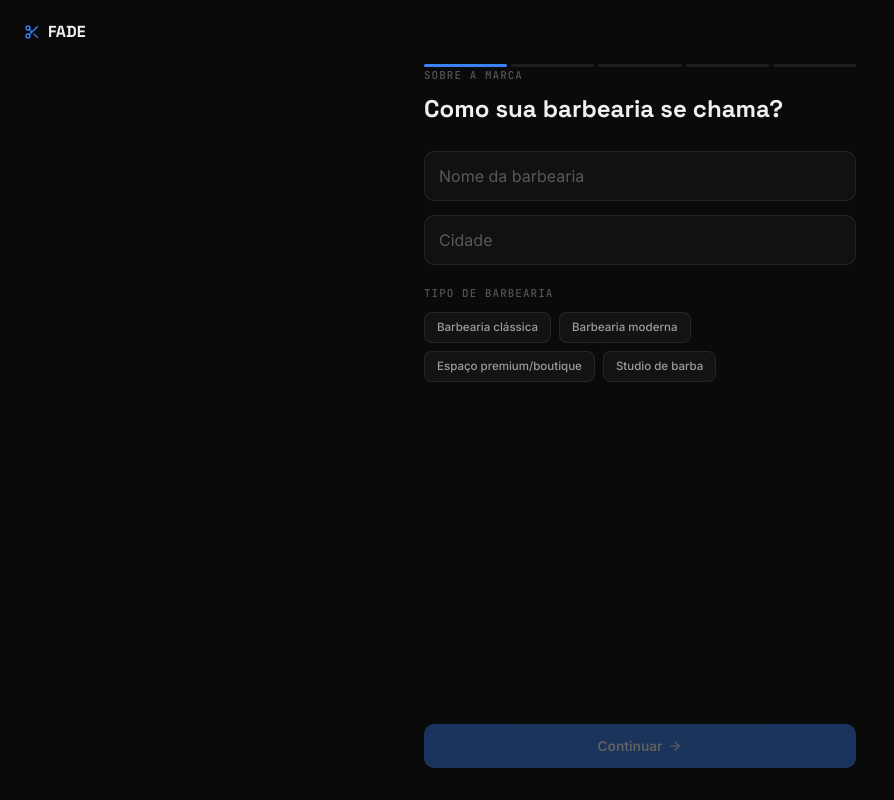
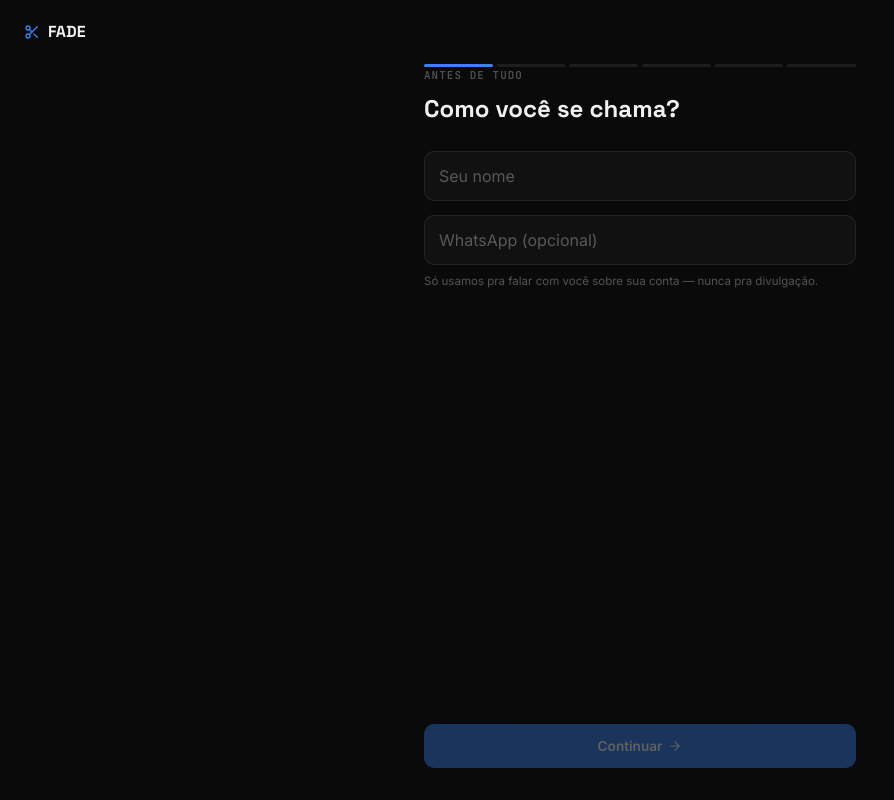
Before and after one commit to marcusvalerio/NAVE, a Next.js app: page /onboarding in a window 1280 px wide. Shown: the whole page, without its empty margins (0-894 px from the left). Built offline with nearby package versions, Linux system fonts and the light colour scheme.

Commit message:
feat: onboarding inclui nome e WhatsApp como primeira etapa

```diff
--- a/app/onboarding/page.tsx
+++ b/app/onboarding/page.tsx
@@ -17,6 +17,8 @@ export default function Onboarding() {
   const [email, setEmail] = useState("")
   const [emailSent, setEmailSent] = useState(false)
 
+  const [adminNome, setAdminNome] = useState("")
+  const [adminWhatsapp, setAdminWhatsapp] = useState("")
   const [nome, setNome] = useState("")
   const [cidade, setCidade] = useState("")
   const [tipo, setTipo] = useState("")
@@ -30,14 +32,16 @@ export default function Onboarding() {
   const toggle = (arr: string[], setArr: (v: string[]) => void, item: string) =>
     setArr(arr.includes(item) ? arr.filter(i => i !== item) : [...arr, item])
 
-  const steps = ["Marca", "Serviços", "Público & tom", "Redes", "Acesso"]
+  const steps = ["Você", "Marca", "Serviços", "Público & tom", "Redes", "Acesso"]
   const canNext = [
+    !!adminNome.trim(),
     !!(nome.trim() && cidade.trim() && tipo),
     servicos.length > 0,
     publico.length > 0 && !!tom,
     redes.length > 0,
     aceitouPolitica,
   ]
+  const lastStep = steps.length - 1
 
   const finalizar = async () => {
     if (!email.trim() || !aceitouPolitica) return
@@ -47,8 +51,9 @@ export default function Onboarding() {
 
     sessionStorage.setItem("fade_onboarding", JSON.stringify({
       nome, cidade, tipo, servicos, publico, tom, palavras, redes,
+      admin_nome: adminNome, admin_whatsapp: adminWhatsapp,
       consentimento_aceito_em: new Date().toISOString(),
-      consentimento_versao: "v1",
+      consentimento_versao: "v2",
     }))
 
     const { error } = await supabase.auth.signInWithOtp({
@@ -78,6 +83,22 @@ export default function Onboarding() {
 
           {step===0 && (
             <motion.div key="0" initial={{opacity:0,x:12}} animate={{opacity:1,x:0}} exit={{opacity:0,x:-12}} transition={{duration:.2}}>
+              <div className="label" style={{marginBottom:8}}>ANTES DE TUDO</div>
+              <h2 className="font-display" style={{fontSize:"1.5rem",fontWeight:700,marginBottom:24}}>Como você se chama?</h2>
+              <div style={{display:"flex",flexDirection:"column",gap:14}}>
+                <input className="inp" placeholder="Seu nome" value={adminNome} onChange={e=>setAdminNome(e.target.value)} />
+                <div>
+                  <input className="inp" placeholder="WhatsApp (opcional)" value={adminWhatsapp} onChange={e=>setAdminWhatsapp(e.target.value)} />
+                  <p style={{fontSize:".72rem",color:"var(--fg-faint)",marginTop:8,lineHeight:1.5}}>
+                    Só usamos pra falar com você sobre sua conta — nunca pra divulgação.
+                  </p>
+                </div>
+              </div>
+            </motion.div>
+          )}
+
+          {step===1 && (
+            <motion.div key="1" initial={{opacity:0,x:12}} animate={{opacity:1,x:0}} exit={{opacity:0,x:-12}} transition={{duration:.2}}>
               <div className="label" style={{marginBottom:8}}>SOBRE A MARCA</div>
               <h2 className="font-display" style={{fontSize:"1.5rem",fontWeight:700,marginBottom:24}}>Como sua barbearia se chama?</h2>
               <div style={{display:"flex",flexDirection:"column",gap:14}}>
@@ -95,8 +116,8 @@ export default function Onboarding() {
             </motion.div>
           )}
 
-          {step===1 && (
-            <motion.div key="1" initial={{opacity:0,x:12}} animate={{opacity:1,x:0}} exit={{opacity:0,x:-12}} transition={{duration:.2}}>
+          {step===2 && (
+            <motion.div key="2" initial={{opacity:0,x:12}} animate={{opacity:1,x:0}} exit={{opacity:0,x:-12}} transition={{duration:.2}}>
               <div className="label" style={{marginBottom:8}}>SERVIÇOS</div>
               <h2 className="font-display" style={{fontSize:"1.5rem",fontWeight:700,marginBottom:24}}>O que vocês oferecem?</h2>
               <div style={{display:"flex",flexWrap:"wrap",gap:8}}>
@@ -107,8 +128,8 @@ export default function Onboarding() {
             </motion.div>
           )}
 
-          {step===2 && (
-            <motion.div key="2" initial={{opacity:0,x:12}} animate={{opacity:1,x:0}} exit={{opacity:0,x:-12}} transition={{duration:.2}}>
+          {step===3 && (
+            <motion.div key="3" initial={{opacity:0,x:12}} animate={{opacity:1,x:0}} exit={{opacity:0,x:-12}} transition={{duration:.2}}>
               <div className="label" style={{marginBottom:8}}>PÚBLICO E VOZ</div>
               <h2 className="font-display" style={{fontSize:"1.5rem",fontWeight:700,marginBottom:24}}>Quem é seu cliente e como você fala com ele?</h2>
               <div className="label" style={{marginBottom:10}}>PÚBLICO PRINCIPAL</div>
@@ -128,8 +149,8 @@ export default function Onboarding() {
             </motion.div>
           )}
 
-          {step===3 && (
-            <motion.div key="3" initial={{opacity:0,x:12}} animate={{opacity:1,x:0}} exit={{opacity:0,x:-12}} transition={{duration:.2}}>
+          {step===4 && (
+            <motion.div key="4" initial={{opacity:0,x:12}} animate={{opacity:1,x:0}} exit={{opacity:0,x:-12}} transition={{duration:.2}}>
               <div className="label" style={{marginBottom:8}}>CANAIS</div>
               <h2 className="font-display" style={{fontSize:"1.5rem",fontWeight:700,marginBottom:24}}>Onde você posta?</h2>
               <div style={{display:"flex",flexWrap:"wrap",gap:8}}>
@@ -140,8 +161,8 @@ export default function Onboarding() {
             </motion.div>
           )}
 
-          {step===4 && (
-            <motion.div key="4" initial={{opacity:0,x:12}} animate={{opacity:1,x:0}} exit={{opacity:0,x:-12}} transition={{duration:.2}}>
+          {step===lastStep && (
+            <motion.div key="5" initial={{opacity:0,x:12}} animate={{opacity:1,x:0}} exit={{opacity:0,x:-12}} transition={{duration:.2}}>
               {!emailSent ? (
                 <>
                   <div className="label" style={{marginBottom:8}}>ÚLTIMO PASSO</div>
@@ -185,11 +206,11 @@ export default function Onboarding() {
             </button>
           )}
           <button
-            onClick={()=> step<4 ? setStep(s=>s+1) : finalizar()}
+            onClick={()=> step<lastStep ? setStep(s=>s+1) : finalizar()}
             disabled={!canNext[step] || loading}
             className="btn-primary"
             style={{flex:1,display:"flex",alignItems:"center",justifyContent:"center",gap:6}}>
-            {loading ? "Enviando..." : step<4 ? <>Continuar <ArrowRight size={14}/></> : "Enviar link de acesso"}
+            {loading ? "Enviando..." : step<lastStep ? <>Continuar <ArrowRight size={14}/></> : "Enviar link de acesso"}
           </button>
         </footer>
       )}
```
